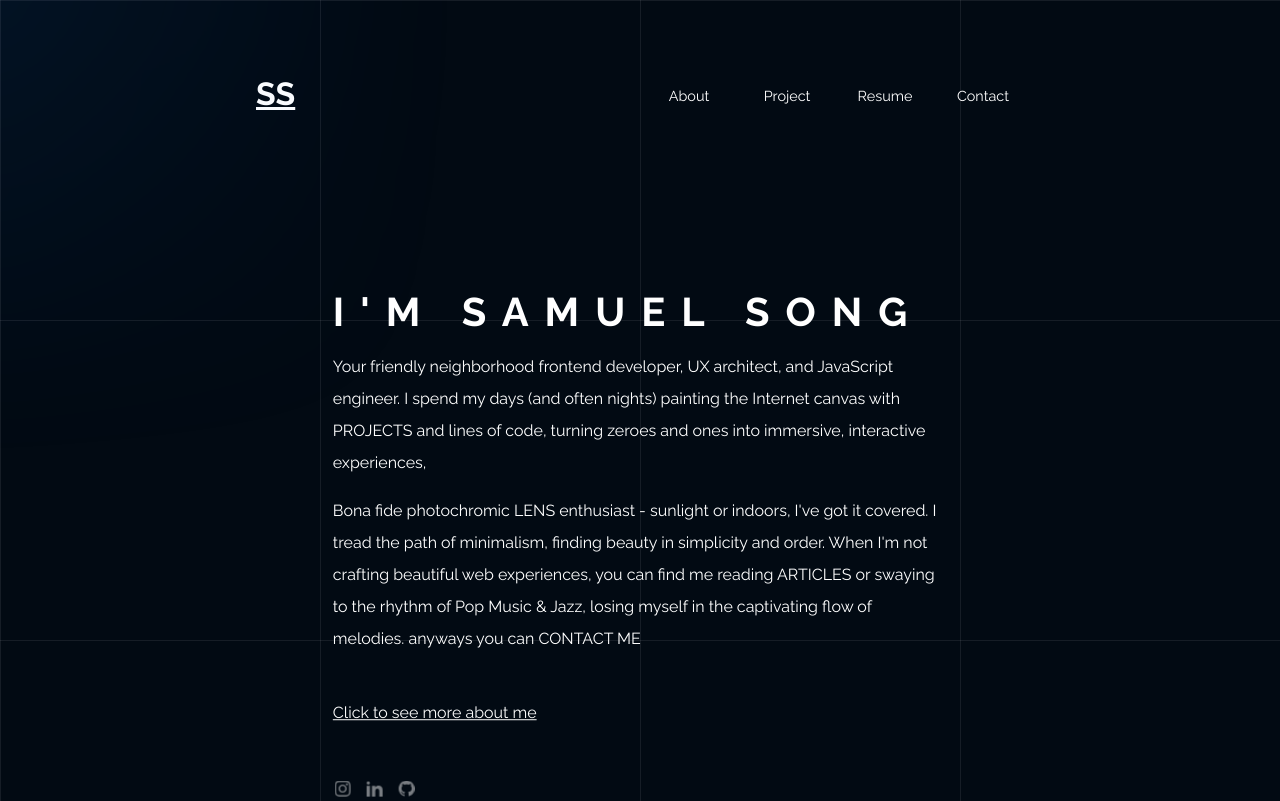
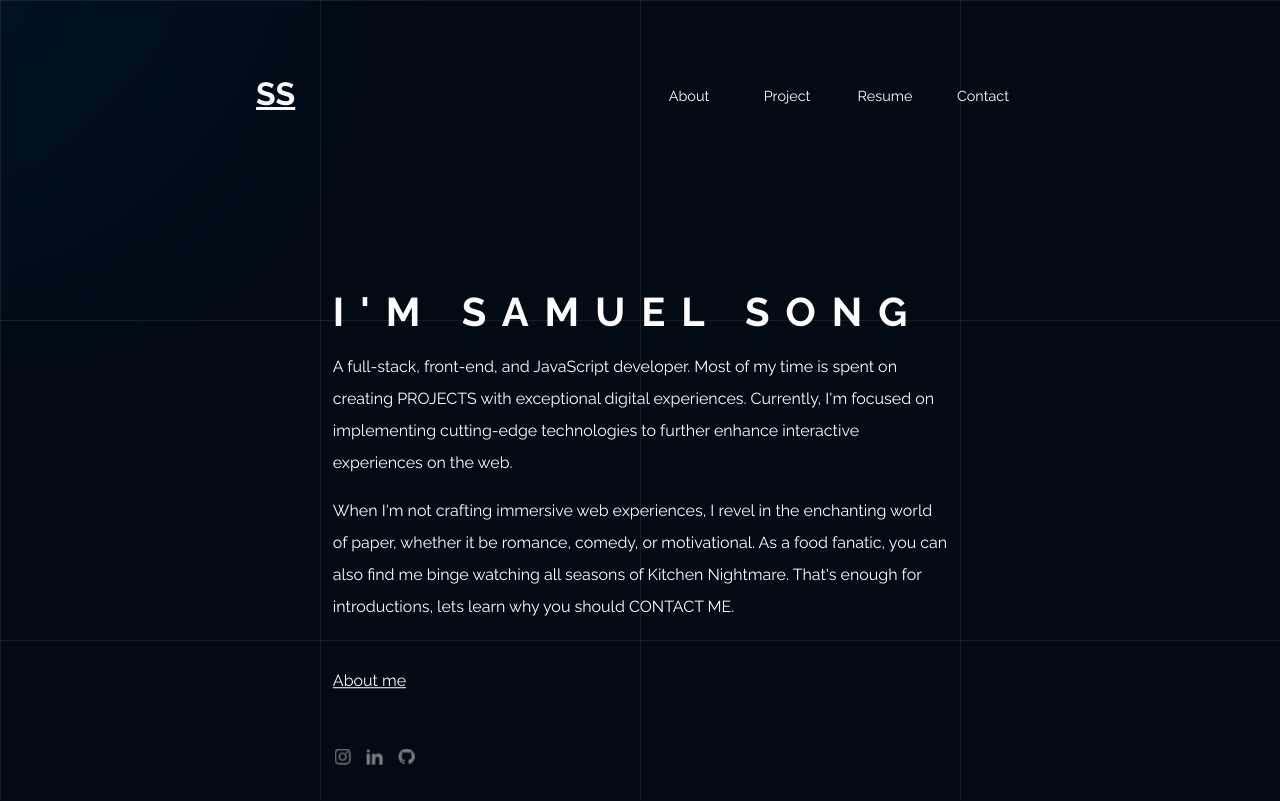
Before and after one commit to samueljsong/portfolio-site, a React (Vite) app: page / in a window 1280 px wide. Built offline with nearby package versions, Linux system fonts and the light colour scheme; the HTML template or start-up script is replaced by a standard one.

Commit message:
changed text

```diff
--- a/src/page/Landing.jsx
+++ b/src/page/Landing.jsx
@@ -32,7 +32,8 @@ export const Landing = (props) => {
                 animate={{opacity: 1, y: 0, x:0}}
                 transition={{duration: "0.25", delay: delay[1]}}
                 className='info-1'>
-                    Your friendly neighborhood frontend developer, UX architect, and JavaScript engineer. I spend my days (and often nights) painting the Internet canvas with PROJECTS and lines of code, turning zeroes and ones into immersive, interactive experiences,
+                    A full-stack, front-end, and JavaScript developer. Most of my time is spent on creating PROJECTS with exceptional digital experiences.
+                    Currently, I'm focused on implementing cutting-edge technologies to further enhance interactive experiences on the web.
             </motion.p>
 
             <motion.p
@@ -40,11 +41,12 @@ export const Landing = (props) => {
                 animate={{opacity: 1, y: 0, x:0}}
                 transition={{duration: "0.25", delay: delay[2]}}
                 className='info-2'>
-                    Bona fide photochromic LENS enthusiast - sunlight or indoors, I've got it covered. I tread the path of minimalism, finding beauty in simplicity and order. When I'm not crafting beautiful web experiences, you can find me reading ARTICLES or swaying to the rhythm of Pop Music & Jazz, losing myself in the captivating flow of melodies. anyways you can CONTACT ME
+                    When I'm not crafting immersive web experiences, I revel in the enchanting world of paper, whether it be romance, comedy, or motivational.
+                    As a food fanatic, you can also find me binge watching all seasons of Kitchen Nightmare. That's enough for introductions, lets learn why you should CONTACT ME.
             </motion.p>
 
             <motion.div initial={{opacity: 0, y: 20, x:3}} animate={{opacity: 1, y: 0, x:0}} transition={{duration: "0.25", delay: delay[3]}} className='more-info'>
-                <Link to={'/about'}>Click to see more about me</Link>
+                <Link to={'/about'}>About me</Link>
             </motion.div>
 
             <Socials delay={delay[4]}></Socials>
```
